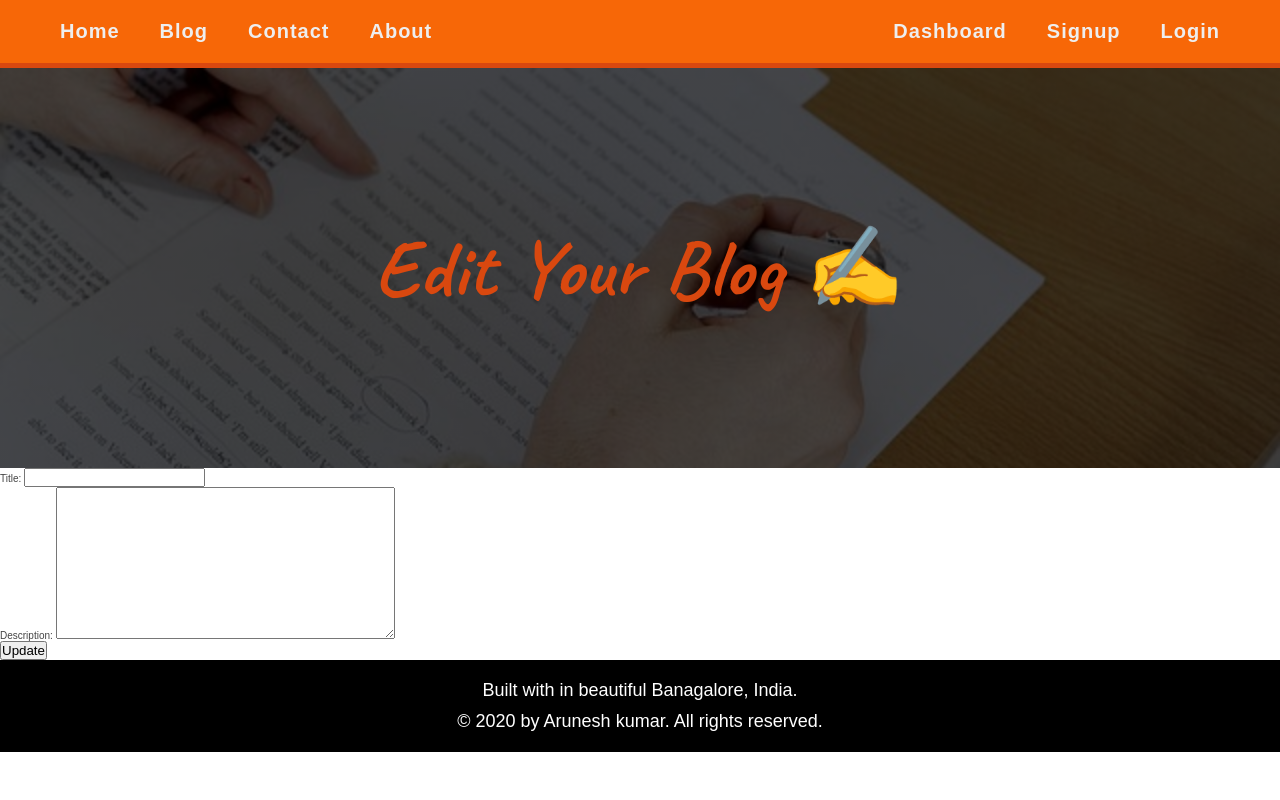
After one commit to kingarunesh/Mini-Blog, a Django app: template blog/templates/blog/update-blog.html in a window 1280 px wide. The commit adds this page. Run offline with Django 5.2, Linux system fonts and the light colour scheme; tables that the repository leaves empty hold one stand-in row (values such as "Sample post"); the template is opened without the code that fills it: values that come from a table or form of the project are taken from there, most other values are stand-ins (such as "Sample title", 1, 10 or a date in 2020); data that the repository does not hold is empty.

Commit message:
7.6 : edit blog done

```diff
--- a/blog/static/blog/css/style.css
+++ b/blog/static/blog/css/style.css
@@ -287,3 +287,34 @@
 .blog-reset-btn:hover {
     background-color: #802400;
 }
+
+/* SECTION :        edit blog         */
+
+/* NOTE :       header           */
+
+.edit-blog-header {
+    background-image: linear-gradient(to bottom, rgba(0, 0, 0, 0.7), rgba(0, 0, 0, 0.7)),
+        url("/static/blog/img/edit-blog-header.jpg");
+
+    background-size: cover;
+    height: 40rem;
+    background-position: center;
+    background-repeat: no-repeat;
+
+    display: flex;
+    flex-direction: column;
+    align-items: center;
+    justify-content: center;
+
+    font-family: "Caveat", cursive;
+    letter-spacing: 1px;
+    word-spacing: 1px;
+}
+
+.edit-blog-header h2 {
+    font-size: 8rem;
+    width: 80%;
+    text-align: center;
+
+    color: #d9480f;
+}
--- a/blog/templates/blog/add-blog.html
+++ b/blog/templates/blog/add-blog.html
@@ -16,7 +16,10 @@
 
 {% block header %}
 <header class="add-blog-header">
+    {% comment %}
     <h2>Add New Blog Post 📝</h2>
+    {% endcomment %}
+    <h2>{{ title }}</h2>
 </header>
 {% endblock header %}
 
@@ -39,7 +42,7 @@
         </div>
 
         <div class="add-blog__section--form-btn">
-            <input type="submit" value="Add" class="blog-add-btn" />
+            <input type="submit" value="{{ btn_title }}" class="blog-add-btn" />
             <input type="reset" value="Reset" class="blog-reset-btn" />
         </div>
     </form>
--- a/blog/templates/blog/blog-details.html
+++ b/blog/templates/blog/blog-details.html
@@ -40,7 +40,7 @@
 
         <div class="blog-details-actions">
             <a href="{% url 'add_blog' %}" class="blog-details-actions-add">Add</a>
-            <a href="" class="blog-details-actions-edit">Edit</a>
+            <a href="{% url "update_blog" blog.id %}" class="blog-details-actions-edit">Edit</a>
             <a href="{% url "delete_blog" blog.id %}" class="blog-details-actions-delete">Delete</a>
         </div>
     </article>
--- /dev/null
+++ b/blog/templates/blog/update-blog.html
@@ -0,0 +1,39 @@
+{% extends "base.html" %}
+
+<!---->
+
+{% load static %}
+
+<!---->
+
+{% block css_style %} <link rel="stylesheet" href="{% static "blog/css/style.css" %}"> {% endblock css_style %}
+
+<!---->
+
+{% block title %} Edit Blog : {{blog.title }} {% endblock title %}
+
+<!---->
+
+{% block header %}
+<header class="edit-blog-header">
+    <h2>Edit Your Blog ✍️</h2>
+</header>
+{% endblock header %}
+
+<!---->
+
+{% block content %}
+
+<form action="" method="POST">
+    {% csrf_token %}
+
+    <!---->
+
+    {{ form }}
+
+    <!---->
+
+    <input type="submit" value="Update" />
+</form>
+
+{% endblock content %}
--- a/blog/urls.py
+++ b/blog/urls.py
@@ -1,11 +1,12 @@
 from django.urls import path
 
-from blog.views import blog, blog_details, add_blog, delete_blog
+from blog.views import blog, blog_details, add_blog, delete_blog, update_blog
 
 
 urlpatterns = [
     path("blog/", view=blog, name="blog"),
     path("blog/<int:blog_id>/", view=blog_details, name="blog_details"),
     path("add-blog/", view=add_blog, name="add_blog"),
+    path("update-blog/<int:blog_id>/", view=update_blog, name="update_blog"),
     path("delete-blog/<int:blog_id>/", view=delete_blog, name="delete_blog")
 ]
```
Also changed, not shown: blog/views.py (+29 -3 lines), blog/static/blog/img/edit-blog-header.jpg (added).
